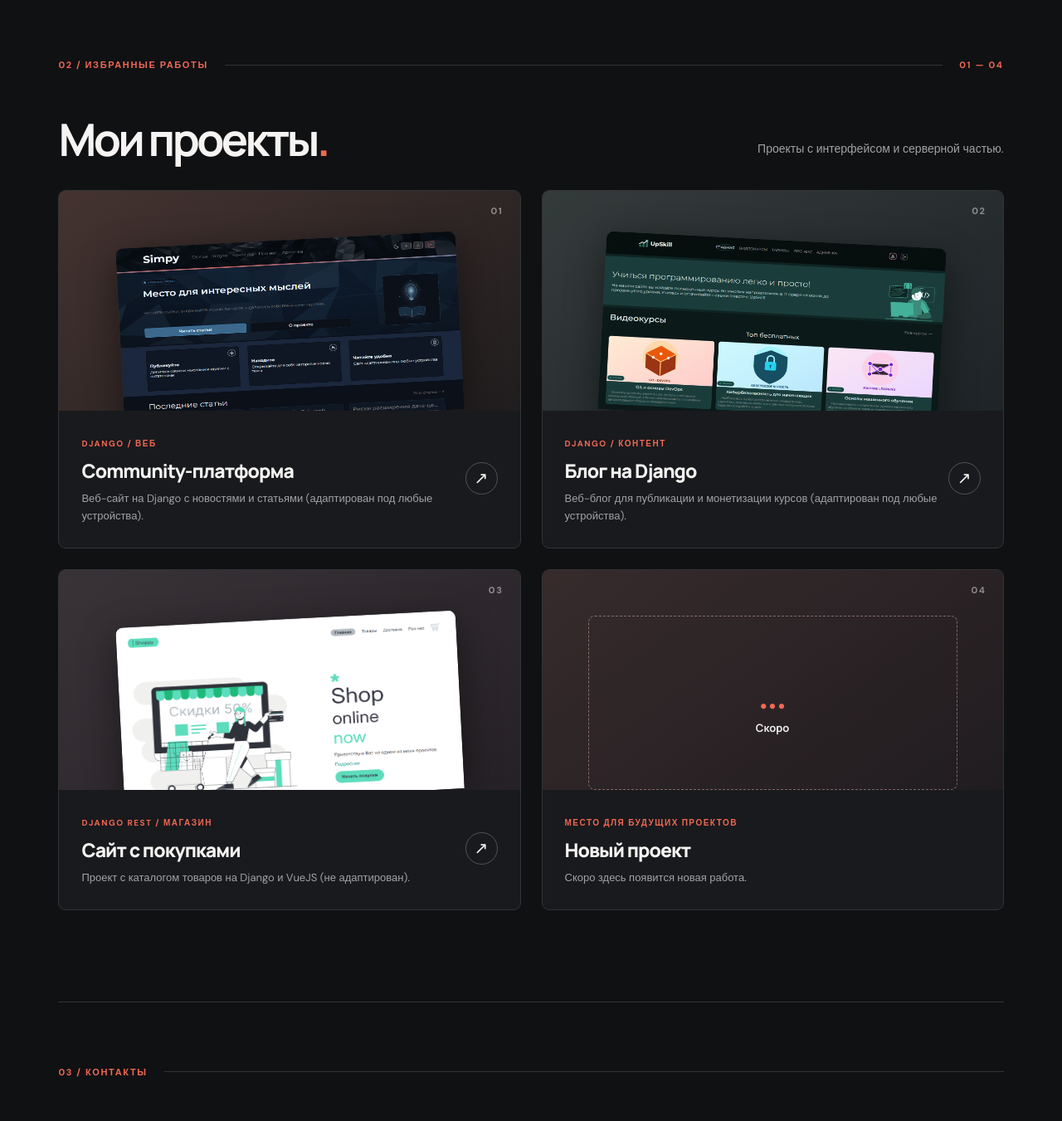
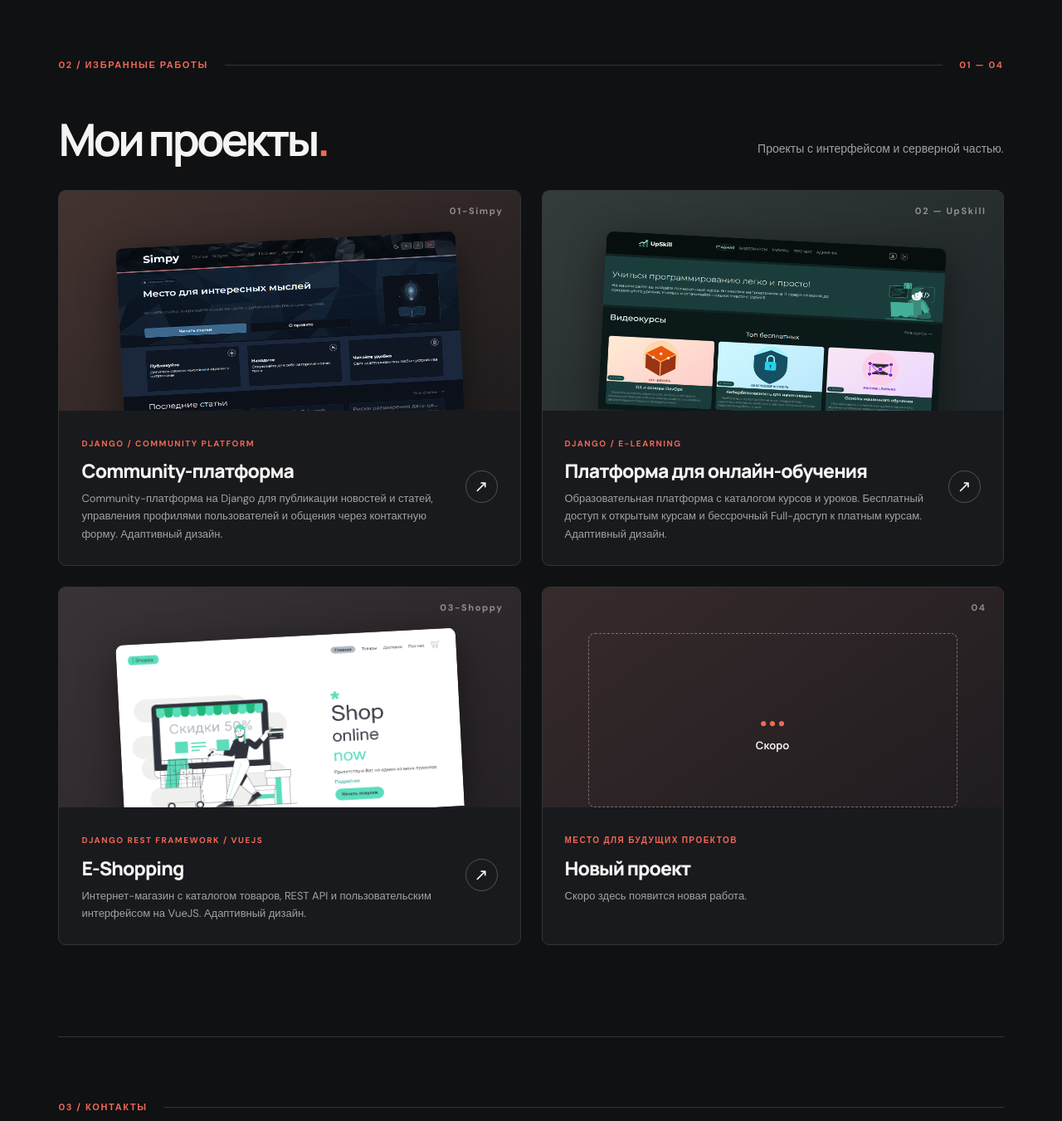
Before and after one commit to s-anz77/Portfolio, a Django app: page / in a window 1280 px wide. Shown: the part 1238-2589 px from the top of the page at 83% size. Run offline with Django 3.2, Linux system fonts and the light colour scheme.

Commit message:
cards edit

```diff
--- a/main/templates/main/home.html
+++ b/main/templates/main/home.html
@@ -62,13 +62,13 @@
               <div class="mock-browser">
                 <img src="{% static '/images/1.png' %}" alt="">
               </div>
-              <span class="visual-number">01</span>
+              <span class="visual-number">01-Simpy</span>
             </div>
             <div class="project-info">
               <div>
-                <span class="project-type">DJANGO / ВЕБ</span>
+                <span class="project-type">DJANGO / COMMUNITY PLATFORM</span>
                 <h3>Community-платформа</h3>
-                <p>Веб-сайт на Django с новостями и статьями (адаптирован под любые устройства).</p>
+                <p>Community-платформа на Django для публикации новостей и статей, управления профилями пользователей и общения через контактную форму. Адаптивный дизайн.</p>
               </div>
               <a class="project-link" target='_blank' href="https://simpy.up.railway.app/" title="Перейти на сайт">↗</a>
             </div>
@@ -79,13 +79,13 @@
               <div class="mock-browser">
                 <img src="{% static '/images/2.png' %}" alt="">
               </div>
-              <span class="visual-number">02</span>
+              <span class="visual-number">02 — UpSkill</span>
             </div>
             <div class="project-info">
               <div>
-                <span class="project-type">DJANGO / КОНТЕНТ</span>
-                <h3>Блог на Django</h3>
-                <p>Веб-блог для публикации и монетизации курсов (адаптирован под любые устройства).</p>
+                <span class="project-type">DJANGO / E-LEARNING</span>
+                <h3>Платформа для онлайн-обучения</h3>
+                <p>Образовательная платформа с каталогом курсов и уроков. Бесплатный доступ к открытым курсам и бессрочный Full-доступ к платным курсам. Адаптивный дизайн.</p>
               </div>
               <a class="project-link" target='_blank' href="https://my-upskill.up.railway.app/" title="Перейти на сайт">↗</a>
             </div>
@@ -96,13 +96,13 @@
               <div class="mock-browser">
                 <img src="{% static '/images/3.png' %}" alt="">
               </div>
-              <span class="visual-number">03</span>
+              <span class="visual-number">03-Shoppy</span>
             </div>
             <div class="project-info">
               <div>
-                <span class="project-type">DJANGO REST / МАГАЗИН</span>
-                <h3>Сайт с покупками</h3>
-                <p>Проект с каталогом товаров на Django и VueJS (не адаптирован).</p>
+                <span class="project-type">DJANGO REST FRAMEWORK / VUEJS</span>
+                <h3>E-Shopping</h3>
+                <p>Интернет-магазин с каталогом товаров, REST API и пользовательским интерфейсом на VueJS. Адаптивный дизайн.</p>
               </div>
               <a class="project-link" target='_blank' href="https://anzore-shop.up.railway.app/" title="Перейти на сайт">↗</a>
             </div>
```
